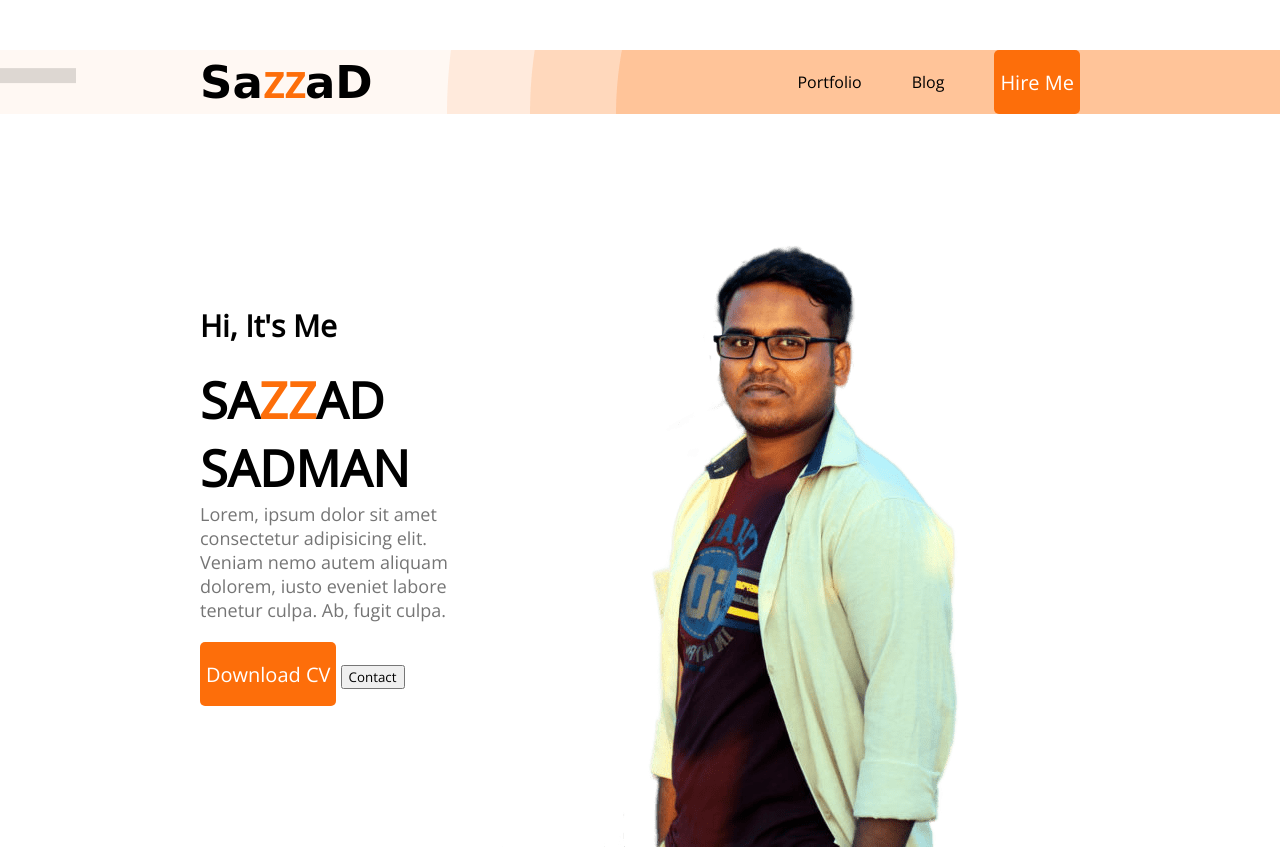
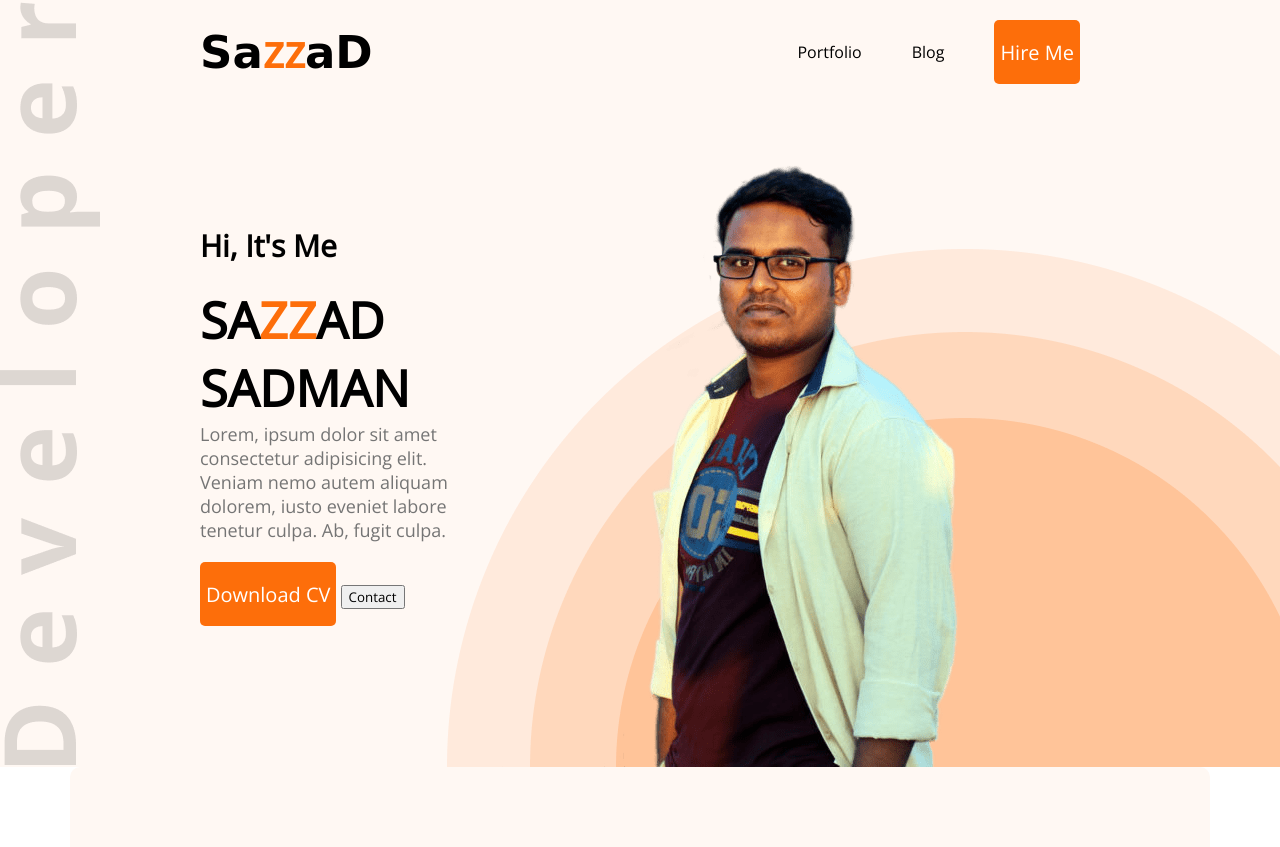
Before and after one commit to sazzadsadman/Portfolio-Poject, a plain HTML site: page index.html in a window 1280 px wide. Shown: the top 847 px of the page. Drawn offline with nearby package versions, Linux system fonts and the light colour scheme; a web font is replaced by a local one.

Commit message:
banner solve

```diff
--- a/index.html
+++ b/index.html
@@ -11,7 +11,7 @@
     <link rel="preconnect" href="https://fonts.googleapis.com"><link rel="preconnect" href="https://fonts.gstatic.com" crossorigin><link href="https://fonts.googleapis.com/css2?family=Open+Sans&display=swap" rel="stylesheet">
 </head>
 <body>
-    <header class="header">
+    <header class="header  bg">
         <nav>
             <h2 class="nav-title">Sa<span class="text-primary" >zz</span>aD</h2>
             <ul>
@@ -21,7 +21,7 @@
             </ul>
         </nav>
         <!-- Header Banner -->
-        <div class="banner">
+        <div class="banner bg">
             <div>
                 <h3 class="head-sub-title" >Hi, It's Me</h3>
                 <h1 class="head-title">SA<span class="text-primary">ZZ</span>AD SADMAN</h1>
--- a/styles/style.css
+++ b/styles/style.css
@@ -21,9 +21,10 @@
 }
 
 nav{
+    padding-top: 20px;
     display: flex;
     justify-content: space-between;
-    margin: 50px 200px;
+    margin: 0px 200px;
 
 }
 nav ul{
@@ -46,7 +47,7 @@ nav li {
     margin: 0px 200px;
     display: flex;
     align-items: center;
-    position: absolute;
+
 
 }
 .head-title {
@@ -79,7 +80,6 @@ main {
 }
 /* About section style */
 .about {
-    margin-top: 900px;
     background: #fff8f3;
     border-radius: 10px;
     padding: 130px 150px;
@@ -109,3 +109,7 @@ main {
     font-size: 20px;
     color: #474747
 }
+/* .bg {
+    background-color: #fd6e0a;
+
+} */
```
